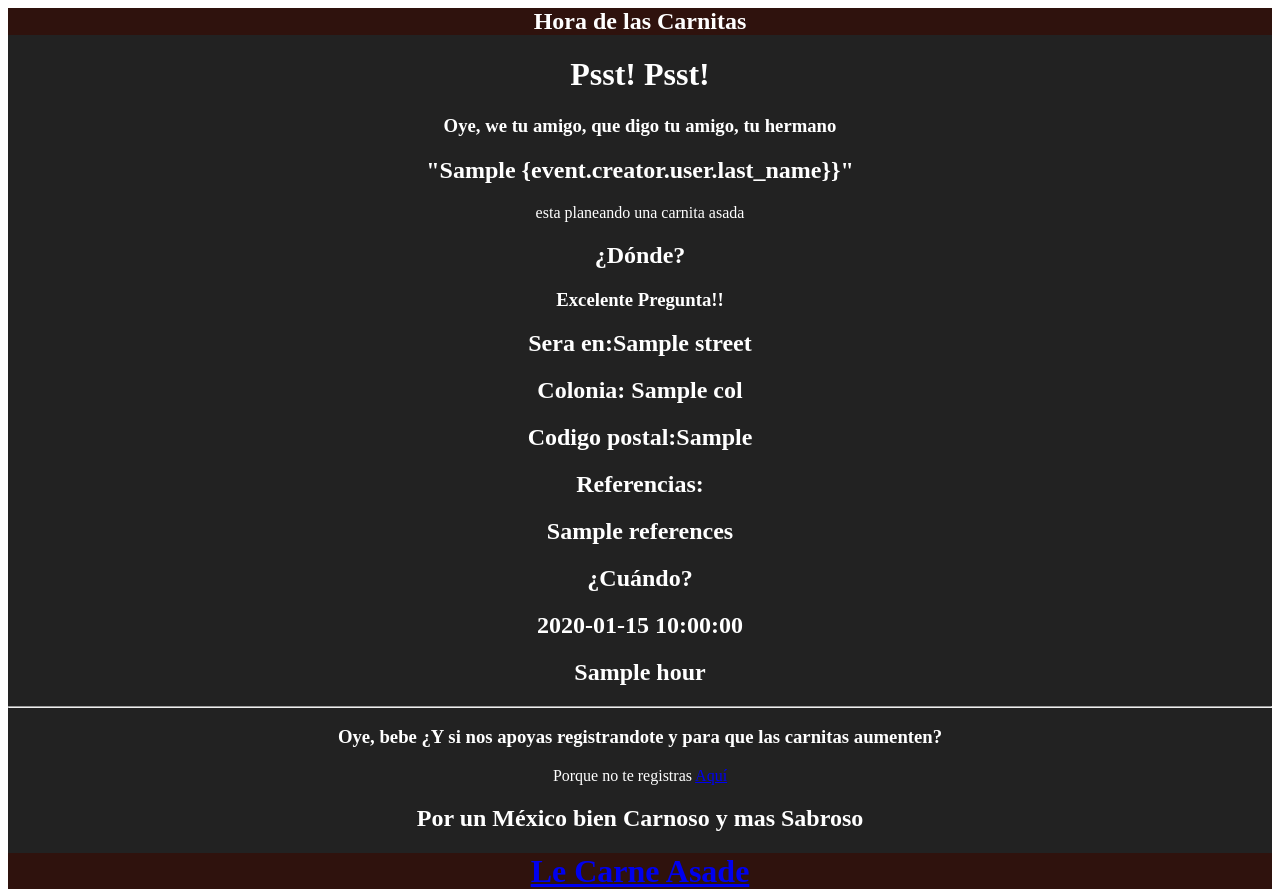
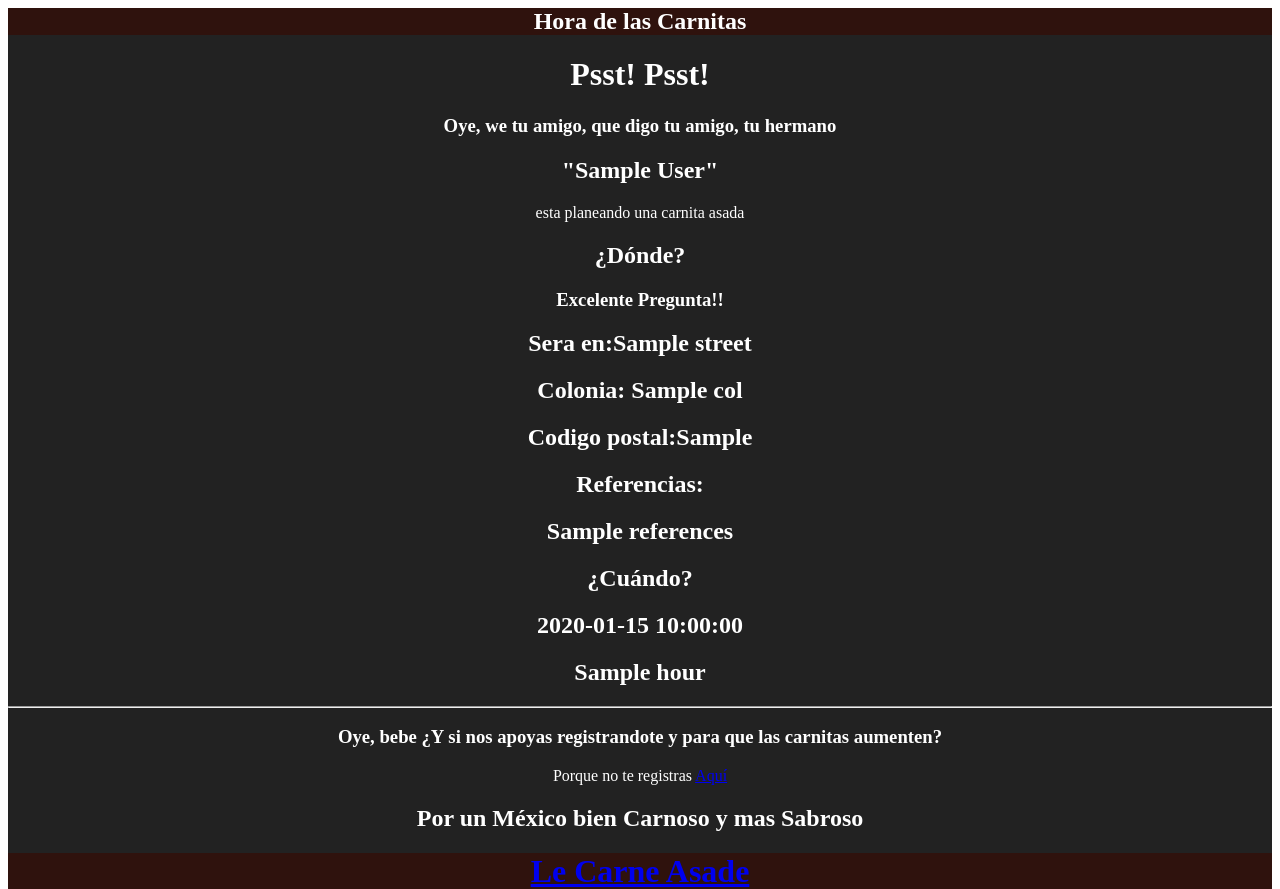
Before and after one commit to RoodrigoRoot/Proyecto-Bedu, a Python web app: template rest/prueba/Event/templates/email.html in a window 1280 px wide. Shown: the top 889 px of the page. Run offline with Jinja, Linux system fonts and the light colour scheme; the template is opened without the code that fills it: most values are stand-ins (such as "Sample title", 1, 10 or a date in 2020).

Commit message:
Finished Timezone and Email.html

```diff
--- a/rest/prueba/Event/templates/email.html
+++ b/rest/prueba/Event/templates/email.html
@@ -10,7 +10,8 @@
                 <h2>Hora de las Carnitas</h2>
             </div>
             <h1>Psst! Psst!</h1>
-            <h3>Oye, we tu amigo, que digo tu amigo, tu hermano <h2>"{{event.creator.user.first_name}} {event.creator.user.last_name}}" </h2>esta planeando una carnita asada</h3>
+            <h3>Oye, we tu amigo, que digo tu amigo, tu hermano <h2>
+            "{{event.creator.user.first_name}} {{event.creator.user.last_name}}" </h2>esta planeando una carnita asada</h3>
             <h2>¿Dónde?</h2>
             <h3>Excelente Pregunta!!</h3>
             <h2>Sera en:{{event.street}}</h2>
--- a/rest/prueba/prueba/settings.py
+++ b/rest/prueba/prueba/settings.py
@@ -127,7 +127,7 @@ AUTH_PASSWORD_VALIDATORS = [
 
 LANGUAGE_CODE = 'es'
 
-TIME_ZONE = 'UTC'
+TIME_ZONE = 'America/Mexico_City'
 
 USE_I18N = True
 
```
